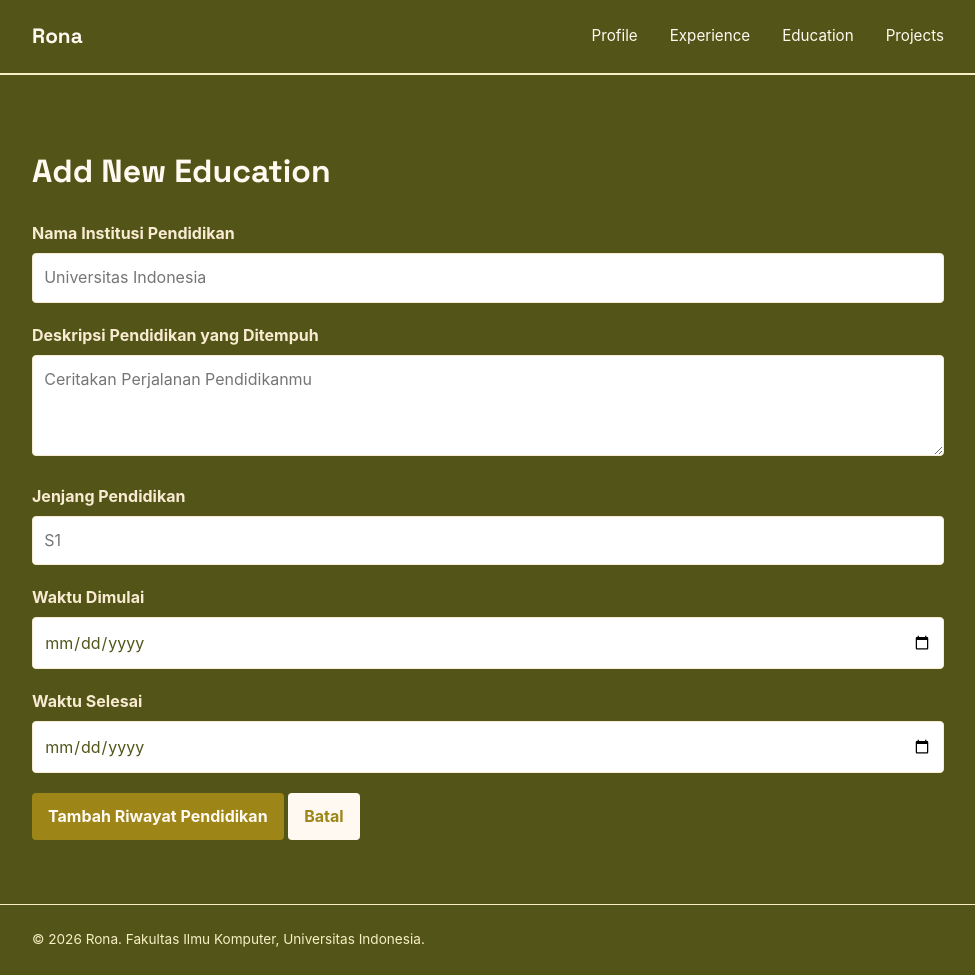
After one commit to meronash/myportofolio, a Django app: page /education/add/ in a window 1280 px wide. The commit adds this page. Shown: the whole page, without its empty margins (152-1127 px from the left). Run offline with Django 5.2, Linux system fonts and the light colour scheme.

Commit message:
feat: add education form, JSON API, search, and delete functionality

```diff
--- a/main/forms.py
+++ b/main/forms.py
@@ -1,6 +1,6 @@
-from django.forms import ModelForm, TextInput, Textarea, URLInput
+from django.forms import ModelForm, TextInput, Textarea, URLInput, DateInput
 
-from main.models import Project
+from main.models import Project, Education
 
 class ProjectForm(ModelForm):
     class Meta:
@@ -50,3 +50,52 @@ class ProjectForm(ModelForm):
                 }
             ),
         }
+
+class EducationForm(ModelForm):
+    class Meta:
+        model = Education
+        fields = [
+            "institution",
+            "description",
+            "degree",
+            "started_at",
+            "ended_at",
+        ]
+
+        labels = {
+            "institution": "Nama Institusi Pendidikan",
+            "description": "Deskripsi Pendidikan yang Ditempuh",
+            "degree": "Jenjang Pendidikan",
+            "started_at": "Waktu Dimulai",
+            "ended_at": "Waktu Selesai",
+        }
+
+        widgets = {
+            "institution": TextInput(
+                attrs={
+                    "placeholder": "Universitas Indonesia",
+                    "maxlength": 255,
+                }
+            ),
+            "description": Textarea(
+                attrs={
+                    "placeholder": "Ceritakan Perjalanan Pendidikanmu",
+                    "rows": 3,
+                }
+            ),
+            "degree": TextInput(
+                attrs={
+                    "placeholder": "S1",
+                }
+            ),
+            "started_at": DateInput(
+                attrs={
+                    "type": "date",
+                }
+            ),
+            "ended_at": DateInput(
+                attrs={
+                    "type": "date",
+                }
+            ),
+        }
--- a/main/urls.py
+++ b/main/urls.py
@@ -1,13 +1,16 @@
 from django.urls import path
 
-from main.views import delete_project, get_projects_json, show_main, show_experience, show_education, create_project, show_projects
+from main.views import delete_education, delete_project, get_education_json, get_projects_json, show_main, show_experience, show_education, show_projects, create_education, create_project
 
 app_name = "main"
 
 urlpatterns = [
     path("", show_main, name="show_main"),
     path("experience/", show_experience, name="show_experience"),
+    path("education/add/", create_education, name="create_education"),
     path("education/", show_education, name="show_education"),
+    path("api/education/", get_education_json, name="get_education_json"),
+    path("projects/<uuid:education_id>/delete/",delete_education,name="delete_project"),
     path("projects/add/", create_project, name="create_project"),
     path("projects/", show_projects, name="show_projects"),
     path("api/projects/", get_projects_json, name="get_projects_json"),
--- a/main/views.py
+++ b/main/views.py
@@ -4,7 +4,7 @@ from django.http import HttpResponse
 from django.shortcuts import get_object_or_404, redirect, render
 
 from main.models import Experience, Education, Project
-from main.forms import ProjectForm
+from main.forms import ProjectForm, EducationForm
 
 
 def show_main(request):
@@ -27,12 +27,56 @@ def show_experience(request):
     }
     return render(request, "experience.html", context)
 
-def show_education(request):
+def create_education(request):
+    form = EducationForm(request.POST or None)
+
+    if request.method == "POST" and form.is_valid():
+        form.save()
+        messages.success(request, "Riwayat Pendidikan baru berhasil ditambahkan!")
+        return redirect("main:show_education")
+
     context = {
         "name": "Rona",
-        "education_list": Education.objects.all(),
+        "form": form,
+    }
+    return render(request, "education_form.html", context)
+
+def show_education(request):
+    json_response = get_education_json(request)
+
+    education = serializers.deserialize(
+        "json",
+        json_response.content.decode("utf-8"),
+    )
+    education = [edu.object for edu in education]
+    institution_query = request.GET.get("institution", "").strip()
+
+    context = {
+        "name": "Rona",
+        "education_list": education,
+        "institution_query": institution_query,
     }
     return render(request, "education.html", context)
+
+def get_education_json(request):
+    institution_query = request.GET.get("institution", "").strip()
+    education = Education.objects.all()
+
+    if institution_query:
+        education = education.filter(institution__icontains=institution_query)
+
+    education_json = serializers.serialize("json", education)
+    return HttpResponse(education_json, content_type="application/json")
+
+def delete_education(request, education_id):
+    education = get_object_or_404(Education, pk=education_id)
+
+    if request.method == "POST":
+        education.delete()
+        messages.success(request, "Riwayat Pendidikan berhasil dihapus!")
+        return redirect("main:show_education")
+
+    return redirect("main:show_education")
 
 def create_project(request):
     form = ProjectForm(request.POST or None)
--- a/static/css/style.css
+++ b/static/css/style.css
@@ -227,7 +227,7 @@ h1, .brand {
     border-top: 1px solid var(--line);
 }
 
-.experience-section {
+.experience-section, .education-section {
     padding: 4rem 0;
     border-top: 1px solid var(--line);
 }
@@ -275,67 +275,13 @@ h1, .brand {
     color: var(--text-muted);
 }
 
-.experience-status {
+.experience-status{
     margin-top: 1rem;
     font-size: 0.85rem;
     font-weight: 600;
 }
 
-.education-section {
-    padding: 4rem 0;
-    border-top: 1px solid var(--line);
-}
-
-.section-kicker {
-    color: var(--accent-dark);
-    font-size: 0.8rem;
-    font-weight: 700;
-    letter-spacing: 0.08em;
-    text-transform: uppercase;
-}
-
-.education-section h1 {
-    margin: 0.4rem 0 1.5rem;
-    font-size: 2rem;
-}
-
-.education-grid {
-    display: grid;
-    grid-template-columns: repeat(auto-fit, minmax(240px, 1fr));
-    gap: 1rem;
-}
-
-.education-card {
-    padding: 1.25rem;
-    background-color: var(--surface);
-    border: 1px solid var(--line);
-    border-radius: var(--radius);
-}
-
-.education-degree {
-    color: var(--accent-dark);
-    font-size: 0.75rem;
-    font-weight: 700;
-    text-transform: uppercase;
-}
-
-.education-card h2 {
-    margin: 0.5rem 0;
-    font-size: 1.25rem;
-}
-
-.education-description,
-.empty-state {
-    color: var(--text-muted);
-}
-
-.education-status {
-    margin-top: 1rem;
-    font-size: 0.85rem;
-    font-weight: 600;
-}
-
-.project-form {
+.project-form, .education-form{
     width: 100%;
     max-width: 100%;
     margin-top: 1.5rem;
--- /dev/null
+++ b/templates/education_form.html
@@ -0,0 +1,29 @@
+{% extends "base.html" %}
+{% block meta %}
+    <title>Add Education - {{ name }}</title>
+{% endblock meta %}
+{% block content %}
+    <main>
+        <section class="experience-section">
+            <div class="container">
+                <h1>Add New Education</h1>
+                <form method="post"
+                      action="{% url 'main:create_education' %}"
+                      class="education-form">
+                    {% csrf_token %}
+                    {% for field in form %}
+                        <div class="form-group">
+                            <label for="{{ field.id_for_label }}">{{ field.label }}</label>
+                            {{ field }}
+                            {% for error in field.errors %}
+                                <p class="form-error">{{ error }}</p>
+                            {% endfor %}
+                        </div>
+                    {% endfor %}
+                    <button type="submit" class="button">Tambah Riwayat Pendidikan</button>
+                    <a href="{% url 'main:show_education' %}" class="button button-secondary">Batal</a>
+                </form>
+            </div>
+        </section>
+    </main>
+{% endblock content %}
```
Also changed, not shown: other parts of static/css/style.css (+56 -28 lines), templates/components/education_delete_modal.html (added, +43 -0 lines), templates/education.html (+25 -4 lines), README.md, main/models.py (line endings or trailing spaces).
